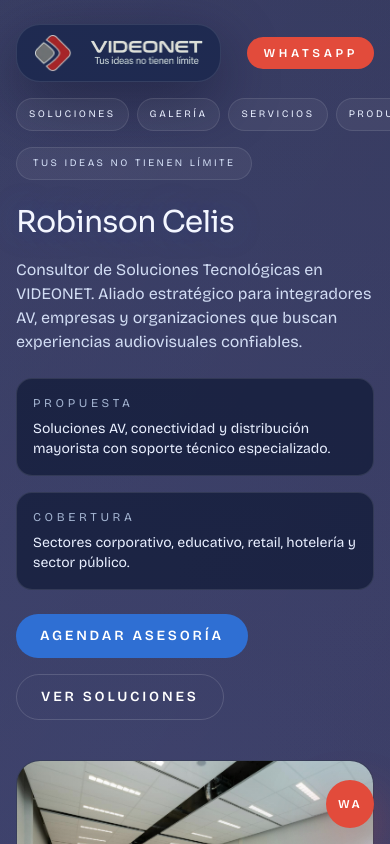
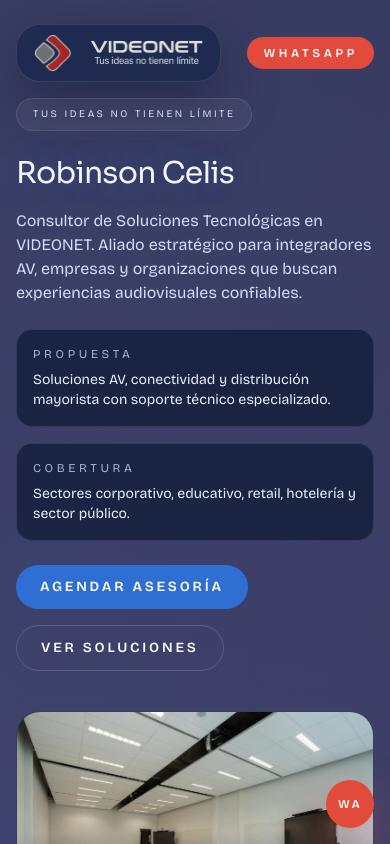
Before and after one commit to digitecglobal/robinson-celis, a Next.js app: page / in a window 390 px wide. Shown: the top 844 px of the page. Built offline with nearby package versions, Linux system fonts and the light colour scheme.

Commit message:
Remove mobile nav

```diff
--- a/app/page.tsx
+++ b/app/page.tsx
@@ -175,24 +175,6 @@
           </a>
         </div>
       </header>
-
-      <nav className="mx-auto flex w-full max-w-6xl gap-2 overflow-x-auto px-4 pb-4 text-[10px] uppercase tracking-[0.25em] text-ice-200 sm:px-6 sm:text-xs md:hidden">
-        {[
-          { href: "#soluciones", label: "Soluciones" },
-          { href: "#galeria", label: "Galería" },
-          { href: "#servicios", label: "Servicios" },
-          { href: "#productos", label: "Productos" },
-          { href: "#contacto", label: "Contacto" },
-        ].map((item) => (
-          <a
-            key={item.href}
-            href={item.href}
-            className="whitespace-nowrap rounded-full border border-white/10 bg-white/5 px-3 py-2 text-ice-100 sm:px-4"
-          >
-            {item.label}
-          </a>
-        ))}
-      </nav>
 
       <main
         id="contenido"
```
